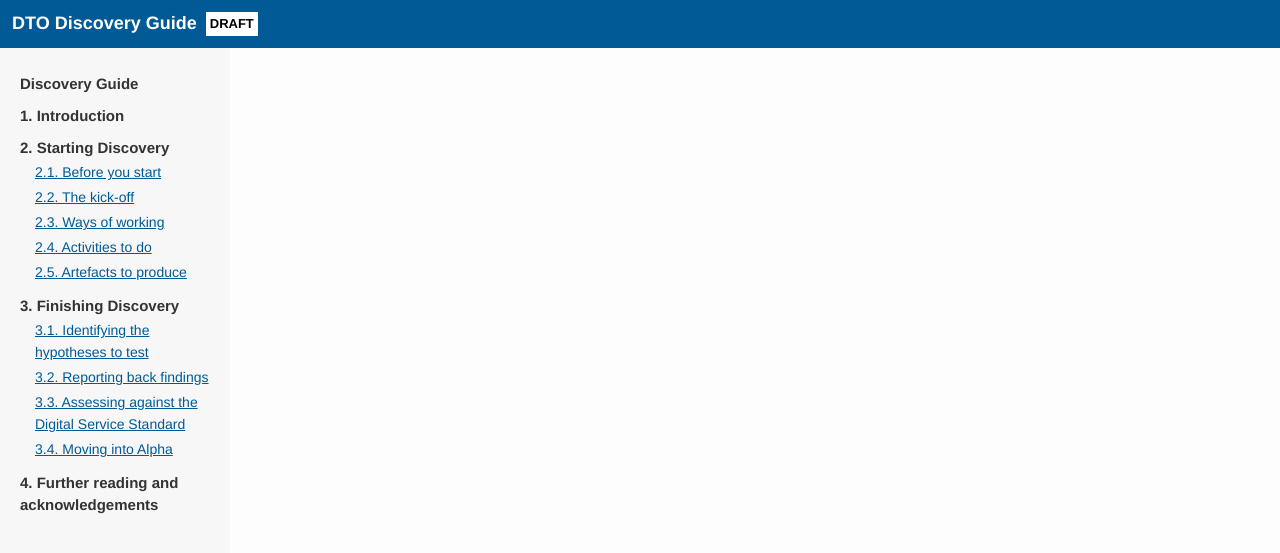
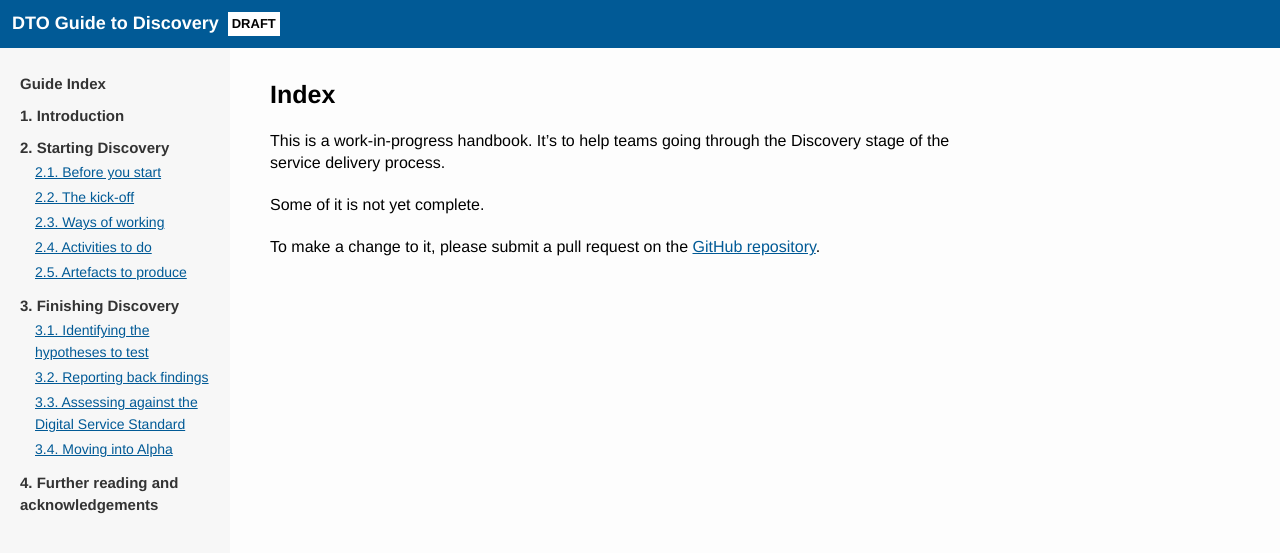
Before and after one commit to AusDTO/discovery-guide, a Jekyll site: the page built from index.md, in a window 1280 px wide. Shown: the top 553 px of the page. Built offline with Jekyll 4.4.1, drawn with Linux system fonts in a browser that asks for light colours.

Commit message:
Add an index page and change the title

```diff
--- a/_includes/navigation.html
+++ b/_includes/navigation.html
@@ -1,6 +1,6 @@
 <ul>
   <li>
-    <a href="{{ site.baseurl }}/">Discovery Guide</a>
+    <a href="{{ site.baseurl }}/">Guide Index</a>
   </li>
   <li>
     <a href="{{ site.baseurl }}/1-introduction">1. Introduction</a>
--- a/_layouts/main.html
+++ b/_layouts/main.html
@@ -13,7 +13,7 @@
 <body>
 
 <header>
-  <h1><a href="{{ site.baseurl }}/">DTO Discovery Guide</a> <span class="draft">Draft</span></h1>
+  <h1><a href="{{ site.baseurl }}/">DTO Guide to Discovery</a> <span class="draft">Draft</span></h1>
 </header>
 
 <main>
--- a/index.md
+++ b/index.md
@@ -1,3 +1,11 @@
 ---
 layout: main
+title: Index
 ---
+
+This is a work-in-progress handbook. It's to help teams going through the
+Discovery stage of the service delivery process.
+
+Some of it is not yet complete.
+
+To make a change to it, please submit a pull request on the [GitHub repository](https://github.com/ausdto/discovery-guide).
```
